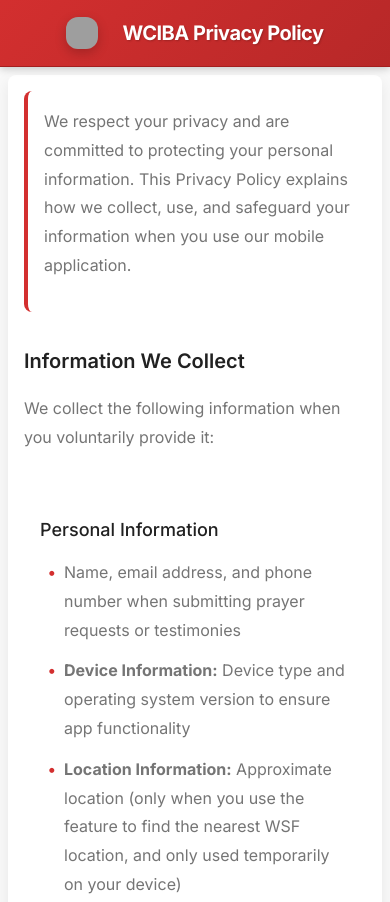
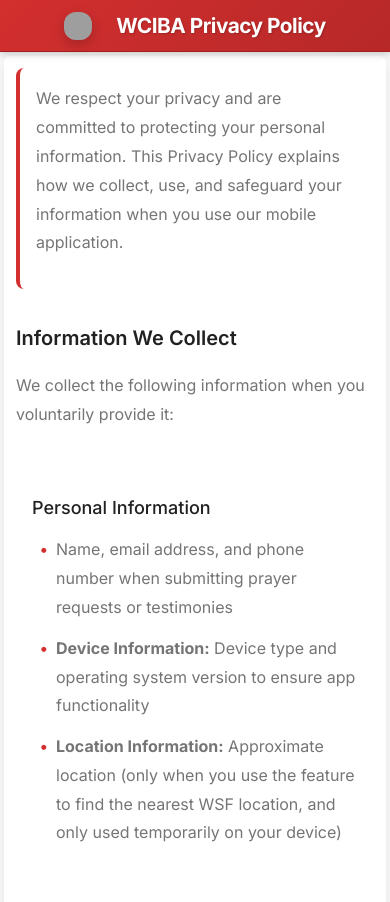
Before and after one commit to WCIBA-Dev-Team/Privacypolicy, a website: page index.html in a window 390 px wide. Shown: the top 902 px of the page. Drawn offline with Linux system fonts and the light colour scheme; grey boxes are pictures that could not be loaded.

Commit message:
style: optimize mobile layout with adjusted padding, sizing and header positioning

```diff
--- a/index.html
+++ b/index.html
@@ -2,7 +2,7 @@
 <html lang="en">
 <head>
     <meta charset="UTF-8">
-    <meta name="viewport" content="width=device-width, initial-scale=1.0">
+    <meta name="viewport" content="width=device-width, initial-scale=1.0, maximum-scale=1.0, user-scalable=no">
     <title>WCIBA Privacy Policy</title>
     <link rel="icon" type="image/png" href="https://res.cloudinary.com/dh5ugs2aa/image/upload/v1738887589/WIN_LOGO_ynjvhu.png">
     <link rel="apple-touch-icon" href="https://res.cloudinary.com/dh5ugs2aa/image/upload/v1738887589/WIN_LOGO_ynjvhu.png">
@@ -196,22 +196,23 @@
 
         @media (max-width: 768px) {
             .header-content {
-                padding: 1rem;
+                padding: 0.75rem;
             }
 
             .logo {
-                width: 32px;
-                height: 32px;
+                width: 28px;
+                height: 28px;
             }
 
             .header h1 {
-                font-size: 1.25rem;
+                font-size: 1.3rem;
             }
 
             .container {
-                margin: 1rem;
-                padding: 1.5rem;
-                border-radius: 8px;
+                margin: 0.5rem;
+                padding: 1.25rem;
+                border-radius: 6px;
+                width: auto;
             }
 
             h2 {
@@ -242,9 +243,18 @@
         }
 
         @media (max-width: 480px) {
+            .header {
+                position: relative; /* Change from sticky to relative for smaller screens */
+            }
+
+            .header-content {
+                padding: 0.5rem;
+            }
+
             .container {
-                margin: 0.5rem;
-                padding: 1rem;
+                margin: 0.25rem;
+                padding: 0.75rem;
+                width: calc(100% - 0.5rem);
             }
 
             h2 {
```
